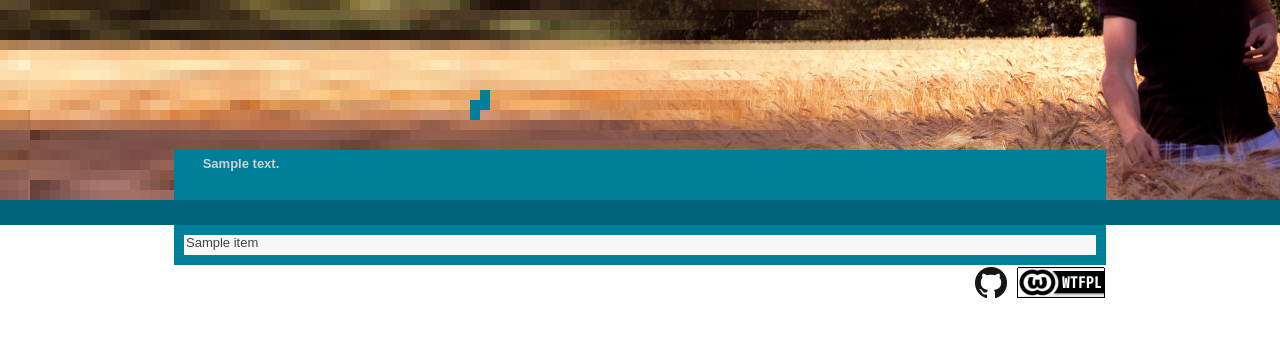
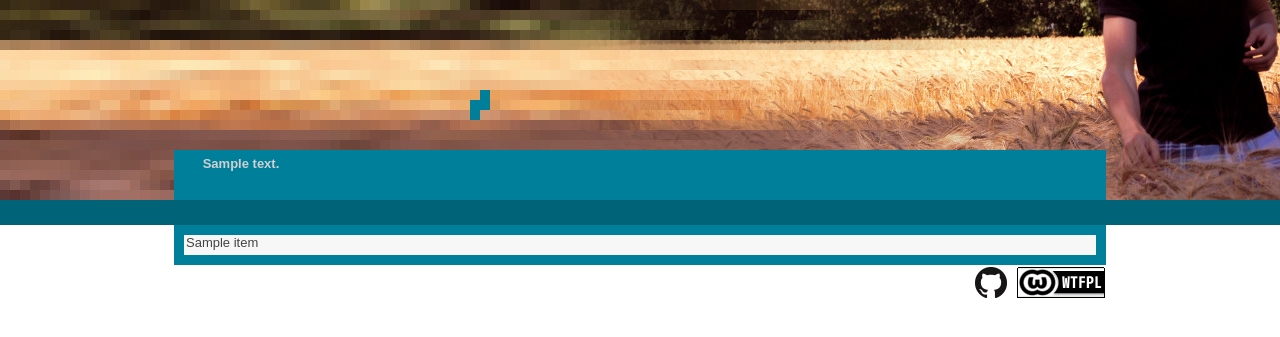
Before and after one commit to IllDepence/sirtetris.com, a Python web app: template static/templates/fill_layout.html in a window 1280 px wide. Shown: the top 337 px of the page. Run offline with Jinja, Linux system fonts and the light colour scheme; the template is opened without the code that fills it: most values are stand-ins (such as "Sample title", 1, 10 or a date in 2020).

Commit message:
changed back header css — seems to be a chrom[e|ium] bug

```diff
--- a/static/css/style.css
+++ b/static/css/style.css
@@ -108,7 +108,7 @@ overflow: hidden;
 height: 200px;
 background-image: url('../img/site/head0.jpg'), url('../img/site/head1.jpg');
 background-repeat: no-repeat, repeat-x;
-background-position: right top, 98px top;
+background-position: right top, right 1250px top;
 }
 
 #innerheadbox {
```
Also changed, not shown: static/img/projects/jp.png, 1 other file.
